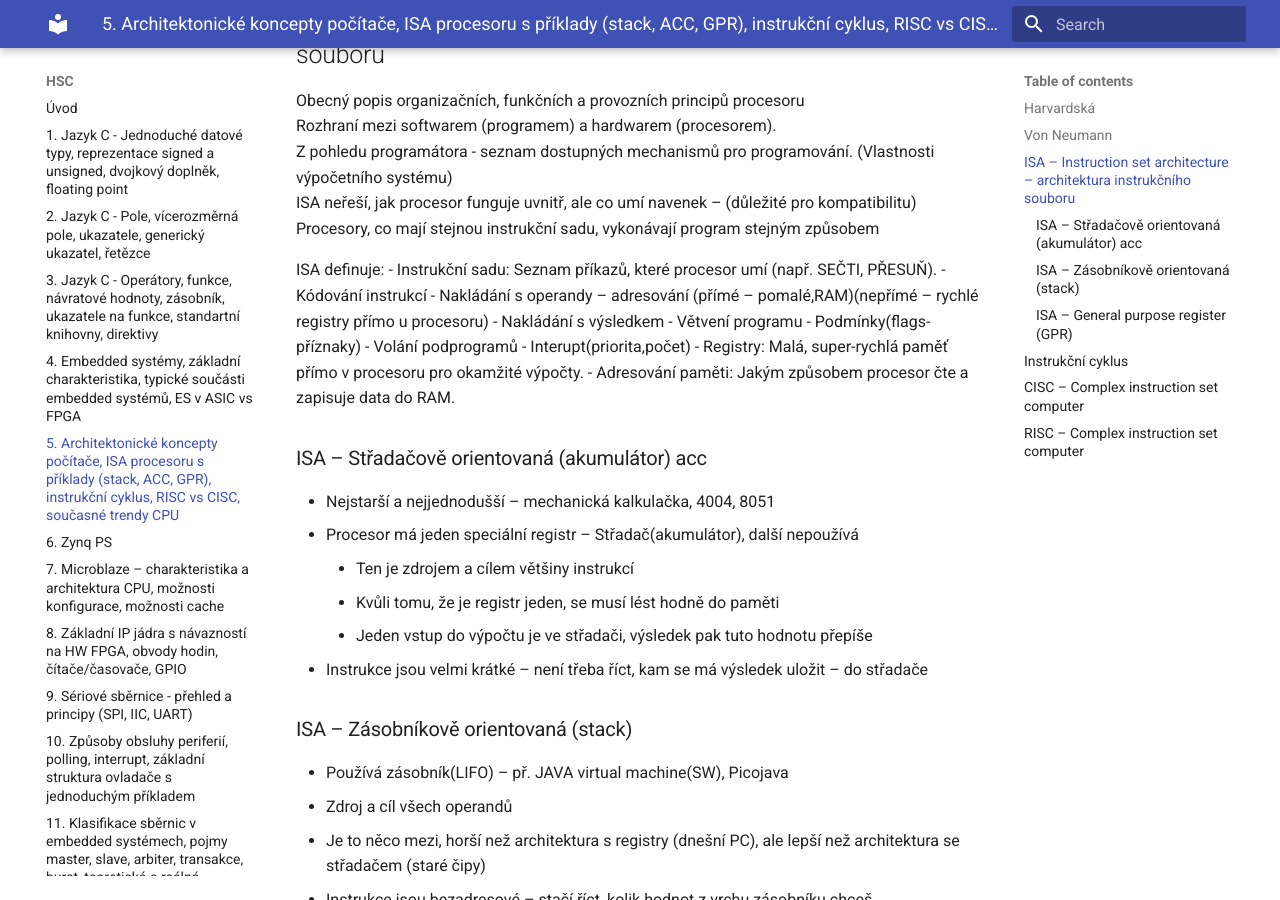
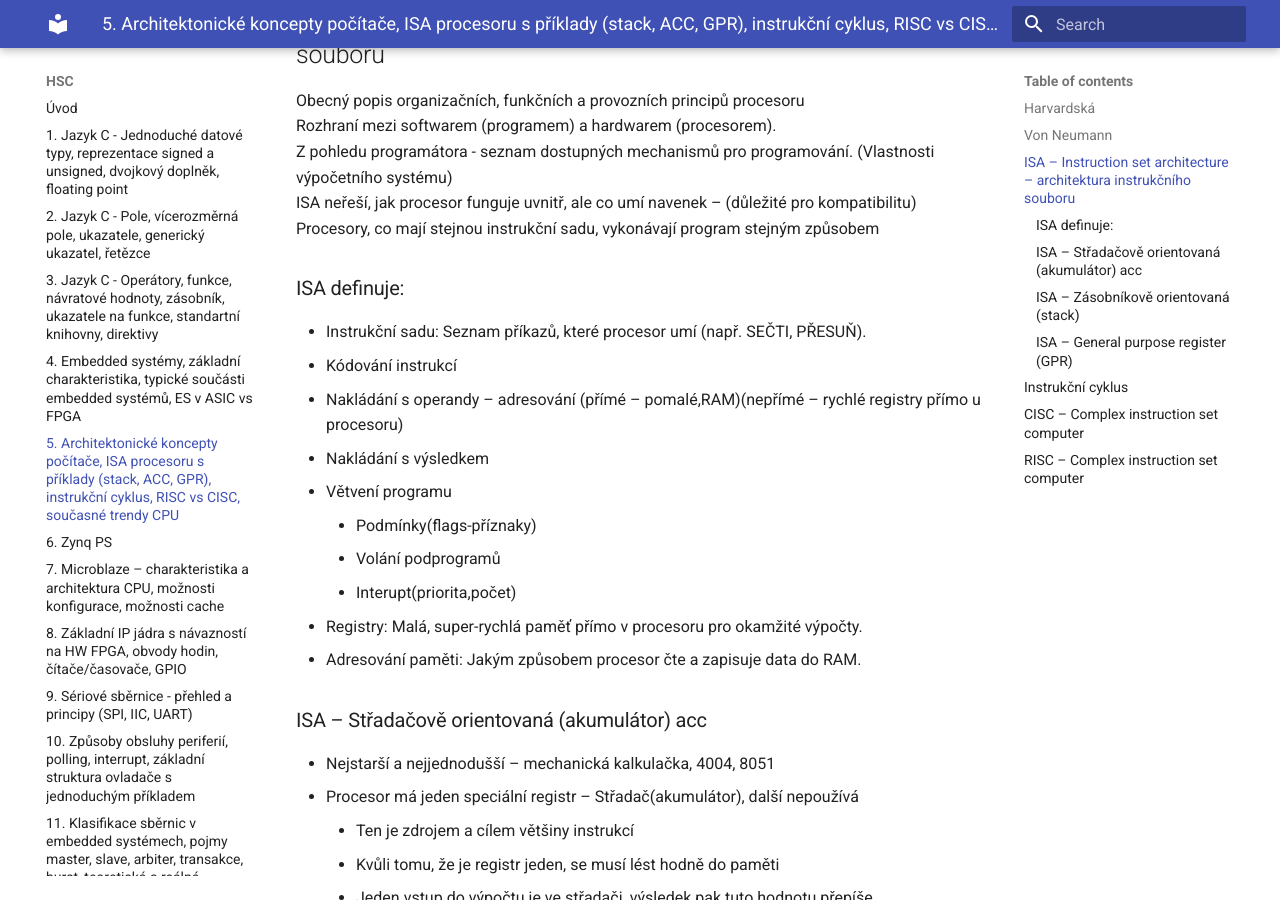
Before and after one commit to jakubklimo/HSC, an MkDocs documentation site: the page built from docs/HSC_5.md, in a window 1280 px wide and 900 px high, scrolled down 1308 px. Built offline with MkDocs 1.6.1 and Material for MkDocs 9.7.7, drawn with Linux system fonts in a browser that asks for light colours.

Commit message:
Update HSC_5.md

```diff
--- a/docs/HSC_5.md
+++ b/docs/HSC_5.md
@@ -28,7 +28,7 @@ Z pohledu programátora - seznam dostupných mechanismů pro programování. (Vl
 ISA neřeší, jak procesor funguje uvnitř, ale co umí navenek – (důležité pro kompatibilitu)
 Procesory, co mají stejnou instrukční sadu, vykonávají program stejným způsobem
 
-ISA definuje:
+### ISA definuje:
 - Instrukční sadu: Seznam příkazů, které procesor umí (např. SEČTI, PŘESUŇ).
 - Kódování instrukcí
 - Nakládání s operandy – adresování (přímé – pomalé,RAM)(nepřímé – rychlé     registry přímo u procesoru)
```
